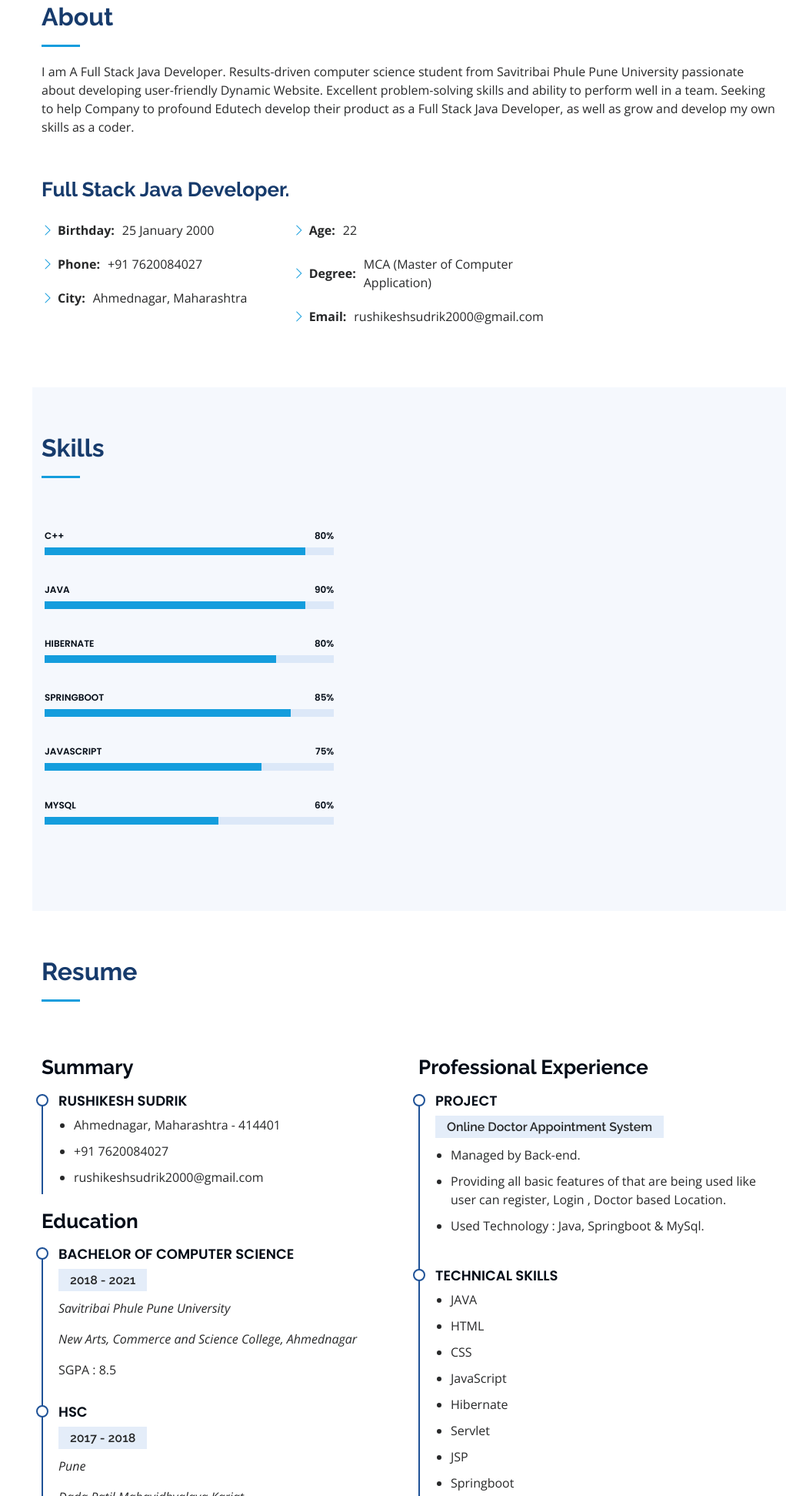
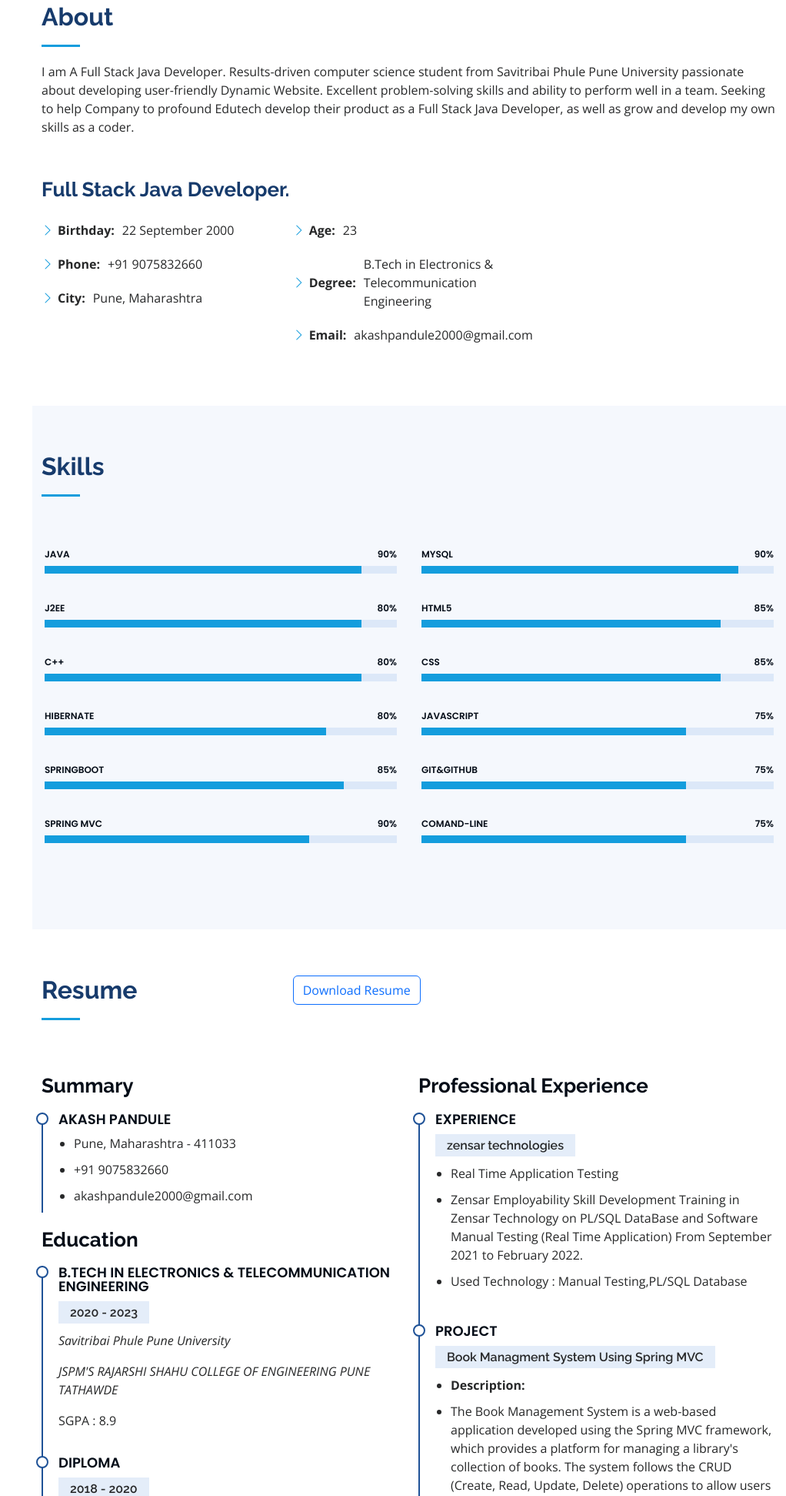
Before and after one commit to akashpandule/portolio_Akash, a plain HTML site: page Portfolio/index.html in a window 1280 px wide. Shown: the part 857-2800 px from the top of the page at 77% size, without its empty margins (258-1280 px from the left). Drawn offline with nearby package versions, Linux system fonts and the light colour scheme; files whose address does not match are found by name.

Commit message:
prtfolio

```diff
--- a/Portfolio/index.html
+++ b/Portfolio/index.html
@@ -5,7 +5,7 @@
   <meta charset="utf-8">
   <meta content="width=device-width, initial-scale=1.0" name="viewport">
 
-  <title>Rushikesh Sudrik</title>
+  <title>Akash Pandule</title>
   <meta content="" name="description">
   <meta content="" name="keywords">
 
@@ -49,13 +49,13 @@
       <div class="profile">
         <!-- photo link -->
         <!-- https://cdn-icons-png.flaticon.com/512/1803/1803671.png -->
-        <img src="assets/img/Rushi.jpeg" alt="" class="img-fluid rounded">
-        <h1 class="text-light"><a href="index.html">Rushikesh Sudrik</a></h1>
+        <img src="assets/img/Akash self img.jpg" alt="" class="img-fluid rounded">
+        <h1 class="text-light"><a href="index.html">Akash Pandule</a></h1>
         <div class="social-links mt-3 text-center">
-          <a href="https://github.com/sudrik12" class="github"><i class="bx bxl-github"></i></a>
-          <a href="https://www.linkedin.com/in/rushikesh-sudrik-30890822a/" class="linkedin"><i class="bx bxl-linkedin"></i></a>
-          <a href="https://wa.me/917620084027/?text=Hi, How can help you!" target="_blank" class="google-plus"><i class="bx bxl-whatsapp"></i></a>
-          <a href="https://www.instagram.com/rushi_sudrik/" class="instagram"><i class="bx bxl-instagram"></i></a>
+          <a href="https://github.com/akashpandule" class="github"><i class="bx bxl-github"></i></a>
+          <a href="https://www.linkedin.com/in/akash-pandule-sde/" class="linkedin"><i class="bx bxl-linkedin"></i></a>
+          <a href="https://wa.me/919075832660/?text=Hi, How can help you!" target="_blank" class="google-plus"><i class="bx bxl-whatsapp"></i></a>
+          <a href="https://www.instagram.com/akash.pandule22/?hl=en" class="instagram"><i class="bx bxl-instagram"></i></a>
         </div>
       </div>
 
@@ -75,8 +75,8 @@
   <!-- ======= Hero Section ======= -->
   <section id="hero" class="d-flex flex-column justify-content-center align-items-center">
     <div class="hero-container" data-aos="fade-in">
-      <h1>Rushikesh Sudrik</h1>
-      <p>I'm <span class="typed" data-typed-items="Java Developer, Back End Developer, CS Student"></span></p>
+      <h1>Akash Pandule</h1>
+      <p>I'm <span class="typed" data-typed-items="Java Developer, Back End Developer, Full stack java Developer"></span></p>
     </div>
   </section><!-- End Hero -->
 
@@ -98,16 +98,16 @@
             <div class="row">
               <div class="col-lg-6 mt-3">
                 <ul>
-                  <li><i class="bi bi-chevron-right"></i> <strong>Birthday:</strong> <span>25 January 2000</span></li>
-                  <li><i class="bi bi-chevron-right"></i> <strong>Phone:</strong> <span>+91 7620084027</span></li>
-                  <li><i class="bi bi-chevron-right"></i> <strong>City:</strong> <span>Ahmednagar, Maharashtra</span></li>
+                  <li><i class="bi bi-chevron-right"></i> <strong>Birthday:</strong> <span>22 September  2000</span></li>
+                  <li><i class="bi bi-chevron-right"></i> <strong>Phone:</strong> <span>+91 9075832660</span></li>
+                  <li><i class="bi bi-chevron-right"></i> <strong>City:</strong> <span>Pune, Maharashtra</span></li>
                 </ul>
               </div>
               <div class="col-lg-6 mt-3">
                 <ul>
-                  <li><i class="bi bi-chevron-right"></i> <strong>Age:</strong> <span>22</span></li>
-                  <li><i class="bi bi-chevron-right"></i> <strong>Degree:</strong> <span>MCA (Master of Computer Application)</span></li>
-                  <li><i class="bi bi-chevron-right"></i> <strong>Email:</strong> <span>rushikeshsudrik2000@gmail.com</span></li>
+                  <li><i class="bi bi-chevron-right"></i> <strong>Age:</strong> <span>23</span></li>
+                  <li><i class="bi bi-chevron-right"></i> <strong>Degree:</strong> <span>B.Tech in Electronics & Telecommunication Engineering </span></li>
+                  <li><i class="bi bi-chevron-right"></i> <strong>Email:</strong> <span>akashpandule2000@gmail.com</span></li>
 
                 </ul>
               </div>
@@ -123,7 +123,7 @@
 
 
     <!-- ======= Skills Section ======= -->
-    <section id="skills" class="skills section-bg">
+    <section id="skills" class="skills section-bg" >
       <div class="container">
 
         <div class="section-title">
@@ -132,31 +132,63 @@
 
         <div class="row skills-content">
 
-          <div class="col-lg-5 p-3" data-aos="fade-up">
+          <div class="col-lg-6 p-3" data-aos="fade-up">
 
             <div class="progress">
-              <span class="skill">C++ <i class="val">80%</i></span>
+              <span class="skill">Java<i class="val">90%</i></span>
               <div class="progress-bar-wrap">
                 <div class="progress-bar" role="progressbar" aria-valuenow="90" aria-valuemin="0" aria-valuemax="100"></div>
               </div>
             </div>
 
             <div class="progress">
-              <span class="skill">Java <i class="val">90%</i></span>
+              <span class="skill">J2EE<i class="val">80%</i></span>
               <div class="progress-bar-wrap">
                 <div class="progress-bar" role="progressbar" aria-valuenow="90" aria-valuemin="0" aria-valuemax="100"></div>
               </div>
             </div>
-
+            <div class="progress">
+              <span class="skill">C++<i class="val">80%</i></span>
+              <div class="progress-bar-wrap">
+                <div class="progress-bar" role="progressbar" aria-valuenow="90" aria-valuemin="0" aria-valuemax="100"></div>
+              </div>
+            </div>
             <div class="progress">
               <span class="skill">Hibernate <i class="val">80%</i></span>
               <div class="progress-bar-wrap">
                 <div class="progress-bar" role="progressbar" aria-valuenow="80" aria-valuemin="0" aria-valuemax="100"></div>
               </div>
             </div>
+            <div class="progress">
+              <span class="skill">Springboot <i class="val">85%</i></span>
+              <div class="progress-bar-wrap">
+                <div class="progress-bar" role="progressbar" aria-valuenow="85" aria-valuemin="0" aria-valuemax="100"></div>
+              </div>
+            </div>
+            <div class="progress">
+              <span class="skill">Spring MVC<i class="val">90%</i></span>
+              <div class="progress-bar-wrap">
+                <div class="progress-bar" role="progressbar" aria-valuenow="75" aria-valuemin="0" aria-valuemax="100"></div>
+              </div>
+            </div>
+          </div>
+          <div class="col-lg-6 p-3" data-aos="fade-up">
+
 
             <div class="progress">
-              <span class="skill">Springboot <i class="val">85%</i></span>
+              <span class="skill">MYSQL<i class="val">90%</i></span>
+              <div class="progress-bar-wrap">
+                <div class="progress-bar" role="progressbar" aria-valuenow="90" aria-valuemin="0" aria-valuemax="100"></div>
+              </div>
+            </div>
+            <div class="progress">
+              <span class="skill">HTML5 <i class="val">85%</i></span>
+              <div class="progress-bar-wrap">
+                <div class="progress-bar" role="progressbar" aria-valuenow="85" aria-valuemin="0" aria-valuemax="100"></div>
+              </div>
+            </div>
+            <div class="progress">
+              <span class="skill">CSS <i class="val">85%</i></span>
               <div class="progress-bar-wrap">
                 <div class="progress-bar" role="progressbar" aria-valuenow="85" aria-valuemin="0" aria-valuemax="100"></div>
               </div>
@@ -168,13 +200,17 @@
               </div>
             </div>
             <div class="progress">
-              <span class="skill">Mysql <i class="val">60%</i></span>
+              <span class="skill">Git&Github<i class="val">75%</i></span>
               <div class="progress-bar-wrap">
-                <div class="progress-bar" role="progressbar" aria-valuenow="60" aria-valuemin="0" aria-valuemax="100"></div>
+                <div class="progress-bar" role="progressbar" aria-valuenow="75" aria-valuemin="0" aria-valuemax="100"></div>
               </div>
             </div>
-
-
+            <div class="progress">
+              <span class="skill">Comand-line<i class="val">75%</i></span>
+              <div class="progress-bar-wrap">
+                <div class="progress-bar" role="progressbar" aria-valuenow="75" aria-valuemin="0" aria-valuemax="100"></div>
+              </div>
+            </div>
           </div>
 
 
@@ -185,59 +221,78 @@
     <!-- ======= Resume Section ======= -->
     <section id="resume" class="resume">
       <div class="container">
+        <div class="row">
+          <div class="col-md-4">
+              <div class="section-title">
+                  <h2 id="resumeTitle">Resume</h2>
+              </div>
+          </div>
+          <div class="col-md-4">
+            <a id="downloadLink" href="assets/img/Akash Resume.pdf" download="Akash_Resume.pdf">
+                <button type="button" id="downloadButton" class="btn btn-outline-primary">Download Resume</button>
+            </a>
+        </div>
 
-        <div class="section-title">
-          <h2>Resume</h2>
-        </div>
+      </div>
 
         <div class="row">
           <div class="col-lg-6" data-aos="fade-up">
             <h3 class="resume-title">Summary</h3>
             <div class="resume-item pb-0">
-              <h4>Rushikesh Sudrik</h4>
+              <h4>Akash Pandule</h4>
               <ul>
-                <li>Ahmednagar, Maharashtra - 414401</li>
-                <li>+91 7620084027</li>
-                <li>rushikeshsudrik2000@gmail.com</li>
+                <li>Pune, Maharashtra - 411033</li>
+                <li>+91 9075832660</li>
+                <li>akashpandule2000@gmail.com</li>
               </ul>
             </div>
 
             <h3 class="resume-title">Education</h3>
             <div class="resume-item">
-              <h4>Bachelor of Computer Science</h4>
-              <h5>2018 - 2021</h5>
+              <h4>B.Tech in Electronics & Telecommunication Engineering</h4>
+              <h5>2020 - 2023</h5>
               <p><em>Savitribai Phule Pune University</em></p>
-              <p><em>New Arts, Commerce and Science College, Ahmednagar</em></p>
-              <p>SGPA : 8.5</p>
+              <p><em>JSPM'S RAJARSHI SHAHU COLLEGE OF ENGINEERING PUNE TATHAWDE</em></p>
+              <p>SGPA : 8.9</p>
             </div>
             <div class="resume-item">
-              <h4>HSC</h4>
-              <h5>2017 - 2018</h5>
+              <h4>Diploma</h4>
+              <h5>2018 - 2020</h5>
               <p><em> Pune  </em></p>
-              <p><em>Dada Patil Mahavidhyalaya Karjat</em></p>
-              <p>Percentage : 61.85%</p>
+              <p><em>JSPM'S RAJARSHI SHAHU COLLEGE OF ENGINEERING (POLYTECHNIC)</em></p>
+              <p>Percentage : 84.71%</p>
             </div>
 
             <div class="resume-item">
               <h4>SSC</h4>
               <h5>2016</h5>
-              <p><em> Pune </em></p>
-              <p><em>New English School Chande bk</em></p>
-              <p>Percentage : 78.00%</p>
+              <p><em> Aurangabad </em></p>
+              <p><em>New English School Pimpari(Ghumari)</em></p>
+              <p>Percentage : 79.40%</p>
             </div>
 
           </div>
           <div class="col-lg-6" data-aos="fade-up" data-aos-delay="100">
             <h3 class="resume-title">Professional Experience</h3>
-
+            <div class="resume-item">
+              <h4>Experience</h4>
+              <h5>zensar technologies </h5>
+              <ul>
+                <li>Real Time Application Testing</li>
+                <li>Zensar Employability Skill Development Training in Zensar Technology on PL/SQL DataBase
+                  and Software Manual Testing (Real Time Application) From September 2021 to February
+                  2022.</li>
+                <li>Used Technology : Manual Testing,PL/SQL Database</li>
+              </ul>
+            </div>
 
             <div class="resume-item">
               <h4>PROJECT</h4>
-              <h5>Online Doctor Appointment System</h5>
+              <h5>Book Managment System Using Spring MVC</h5>
               <ul>
-                <li>Managed by Back-end.</li>
-                <li>Providing all basic features of that are being used like user can register, Login , Doctor based Location.</li>
-                <li>Used Technology :  Java, Springboot & MySql. </li>
+                <li><b>Description:</b></li>
+                <li>The Book Management System is a web-based application developed using the Spring MVC framework, which provides a platform for managing a library's collection of books. The system follows the CRUD (Create, Read, Update, Delete) operations to allow users to efficiently manage the books in the library.</li>
+                <li>Used Technology :  The technology stack includes Spring MVC for backend development, HTML/CSS/JavaScript for frontend, Hibernate ORM for database interaction, and Spring Security for authentication and authorization.</li>
               </ul>
             </div>
             <div class="resume-item">
@@ -271,16 +326,16 @@
 
         <div class="section-title">
           <h2>Project</h2>
+          <h1>Book Managment System</h1>
 
         </div>
         <div class="row portfolio-container" data-aos="fade-up" data-aos-delay="100">
 
           <div class="col-lg-4 col-md-6 portfolio-item filter-app">
             <div class="portfolio-wrap">
-              <img src="assets/img/d1.jpg" class="img-fluid" alt="">
+              <img src="assets/img/ijo8KeK.jpg" class="img-fluid" alt="">
               <div class="portfolio-links">
-                <a href="assets/img/portfolio/Doctor.jpg" data-gallery="portfolioGallery" class="portfolio-lightbox" title="Online Doctor Appointment"><i class="bx bx-plus"></i></a>
-                <a href="#" title="More Details"><i class="bx bx-link"></i></a>
+                <a href="https://github.com/akashpandule/Pet-Managment-System" title="More Details"><i class="bx bx-link"></i></a>
               </div>
             </div>
           </div>
@@ -347,23 +402,23 @@
               <div class="address">
                 <i class="bi bi-geo-alt"></i>
                 <h4>Location:</h4>
-                <p> Ahmednagar, Maharashtra - 414401 </p>
+                <p>Pune, Maharashtra - 411033 </p>
               </div>
 
               <div class="email">
                 <i class="bi bi-envelope"></i>
                 <h4>Email:</h4>
-                <p>rushikeshsudrik2000@gmail.com</p>
+                <p>akashpandule2000@gmail.com</p>
               </div>
 
               <div class="phone">
                 <i class="bi bi-phone"></i>
                 <h4>Call:</h4>
-                <p>+91 7620084027</p>
+                <p>+91 9075832660</p>
               </div>
 
               <!-- Map  -->
-              <iframe src="https://www.google.com/maps/embed?pb=!1m18!1m12!1m3!1d120638.06452281788!2d74.67263286226381!3d19.11030915687555!2m3!1f0!2f0!3f0!3m2!1i1024!2i768!4f13.1!3m3!1m2!1s0x3bdcb05d46788921%3A0x6677e92c1a5181b6!2sAhmednagar%2C%20Maharashtra!5e0!3m2!1sen!2sin!4v1659783249849!5m2!1sen!2sin"style="border:0; width: 100%; height: 290px;" allowfullscreen referrerpolicy="no-referrer-when-downgrade"></iframe>
+              <iframe src="https://www.google.com/maps/embed?pb=!1m14!1m12!1m3!1d3867187.666169696!2d76.76983739999999!3d18.81817715!2m3!1f0!2f0!3f0!3m2!1i1024!2i768!4f13.1!5e0!3m2!1sen!2sin!4v1709743728916!5m2!1sen!2sin" width="600" height="450" style="border:0;" allowfullscreen="" loading="lazy" referrerpolicy="no-referrer-when-downgrade"></iframe>
             </div>
 
           </div>
@@ -421,6 +476,14 @@
 
   <!-- Template Main JS File -->
   <script src="assets/js/main.js"></script>
+  <script src="https://code.jquery.com/jquery-3.5.1.min.js"></script>
+  <script>
+      $(document).ready(function(){
+          $("#resumeTitle").click(function(){
+              $("#downloadButton").show();
+          });
+      });
+  </script>
 
 </body>
 
```
Also changed, not shown: Portfolio/assets/img/Akash self img.jpg (added), Portfolio/assets/img/Rushi.jpeg (deleted), Portfolio/assets/img/ijo8KeK.jpg (added), 2 other files.
